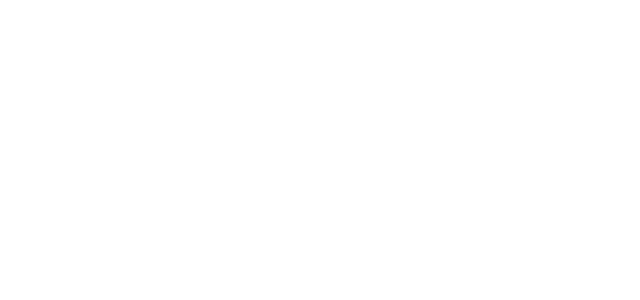
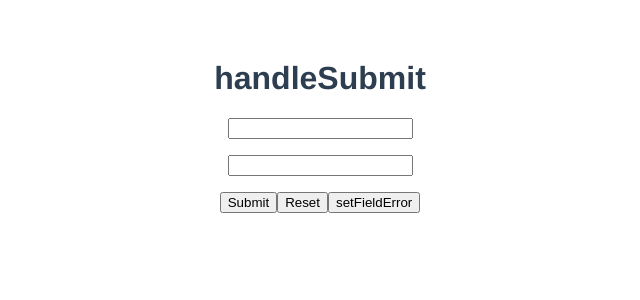
Before and after one commit to teller2016/vue3-playground, a Vue app: page /handleSubmit in a window 1280 px wide. Before the commit this address had no page. Shown: the top 300 px of the page, without its empty margins (320-960 px from the left). Built offline with nearby package versions, Linux system fonts and the light colour scheme.

Commit message:
feat: vee-validate useForm use

```diff
--- a/src/composables/validate/index.js
+++ b/src/composables/validate/index.js
@@ -6,7 +6,7 @@ const schema = yup.object({
 });
 
 export default function validateComposable() {
-  const { values, errors, defineField } = useForm({
+  const { values, errors, defineField, meta } = useForm({
     validationSchema: schema,
   });
 
@@ -27,5 +27,6 @@ export default function validateComposable() {
     email,
     emailProps,
     errors,
+    meta,
   };
 }
--- a/src/router/index.js
+++ b/src/router/index.js
@@ -12,6 +12,7 @@ import classBinding from "@/views/tutorial/classBinding/index.vue";
 import form from "@/views/tutorial/form/index.vue";
 import validate from "@/views/validate/index.vue";
 import provideAndInject from "@/views/tutorial/provideAndInject";
+import handleSubmit from "@/views/validate/handleSubmit.vue";
 
 const router = createRouter({
   history: createWebHistory(),
@@ -81,6 +82,11 @@ const router = createRouter({
       name: "validate",
       component: validate,
     },
+    {
+      path: "/handleSubmit",
+      name: "handleSubmit",
+      component: handleSubmit,
+    },
   ],
 });
 
--- /dev/null
+++ b/src/views/validate/handleSubmit.vue
@@ -0,0 +1,81 @@
+<template>
+    <div>
+        <h1>handleSubmit</h1>
+
+        <form @submit="onSubmit">
+            <div>
+                <input type="email" v-model="email" v-bind="emailAttrs" name="email"/>
+                <p>{{ errors.email }}</p>
+                <input type="password"  v-model="password" v-bind="passwordAttrs" name="password"/>
+                <p>{{ errors.password }}</p>
+            </div>
+            <button type="submit">Submit</button>
+            <button type="button" @click="onReset">Reset</button>
+            <button type="button" @click="onSetFieldError">setFieldError</button>
+        </form>
+
+    </div>
+</template>
+
+<script setup>
+import {useForm} from 'vee-validate'
+import * as yup from 'yup';
+
+const schema = yup.object({
+    email: yup.string().email().required(),
+    password: yup.string().min(6).required(),
+});
+
+const { errors, handleSubmit, defineField, resetForm, setFieldError } = useForm({
+  validationSchema: schema,
+  initialValues: {
+    // email: 'asdf@asdf.com',
+    // password: 'asdf1234!',
+  }
+});
+
+const [email, emailAttrs] = defineField('email');
+const [password, passwordAttrs] = defineField('password');
+
+const onSuccess = (values) => {
+  alert(JSON.stringify(values, null, 2));
+};
+
+const onFail = ({values, errors, results}) => {
+    console.log(values);
+    console.log(errors);
+    console.log(results);
+    const firstError = Object.keys(errors)[0];
+    const el = document.querySelector(`[name="${firstError}"]`);
+
+    el?.scrollIntoView({
+      behavior: 'smooth',
+    });
+    el.focus();
+}
+
+// validation 성공, 실패 callback
+const onSubmit = handleSubmit(onSuccess, onFail);
+
+const onReset = () => {
+    resetForm({
+  touched: {
+    email: false,
+  },
+  errors: {
+    email: 'custom error',
+  },
+  values: {
+    email: 'newvalue@email.com',
+  },
+});
+}
+
+const onSetFieldError = () => {
+    setFieldError('email', 'setFieldError의 에러입니다');
+}
+
+</script>
+
+<style>
+</style>
--- a/src/views/validate/index.vue
+++ b/src/views/validate/index.vue
@@ -3,9 +3,13 @@
         <h1>vee-validate</h1>
 
         <customInput v-model="email" v-bind="emailProps"></customInput>
+        <button :disabled="!meta.touched">Submit</button>
         <div>{{ errors.email }}</div>
         <p>
             values:{{ values }}
+        </p>
+        <p>
+            meta: {{ meta }}
         </p>
     </div>
 </template>
@@ -18,7 +22,8 @@ const {
     values,
     email,
     emailProps,
-    errors
+    errors,
+    meta,
     } = validateComposable();
 </script>
 
```
